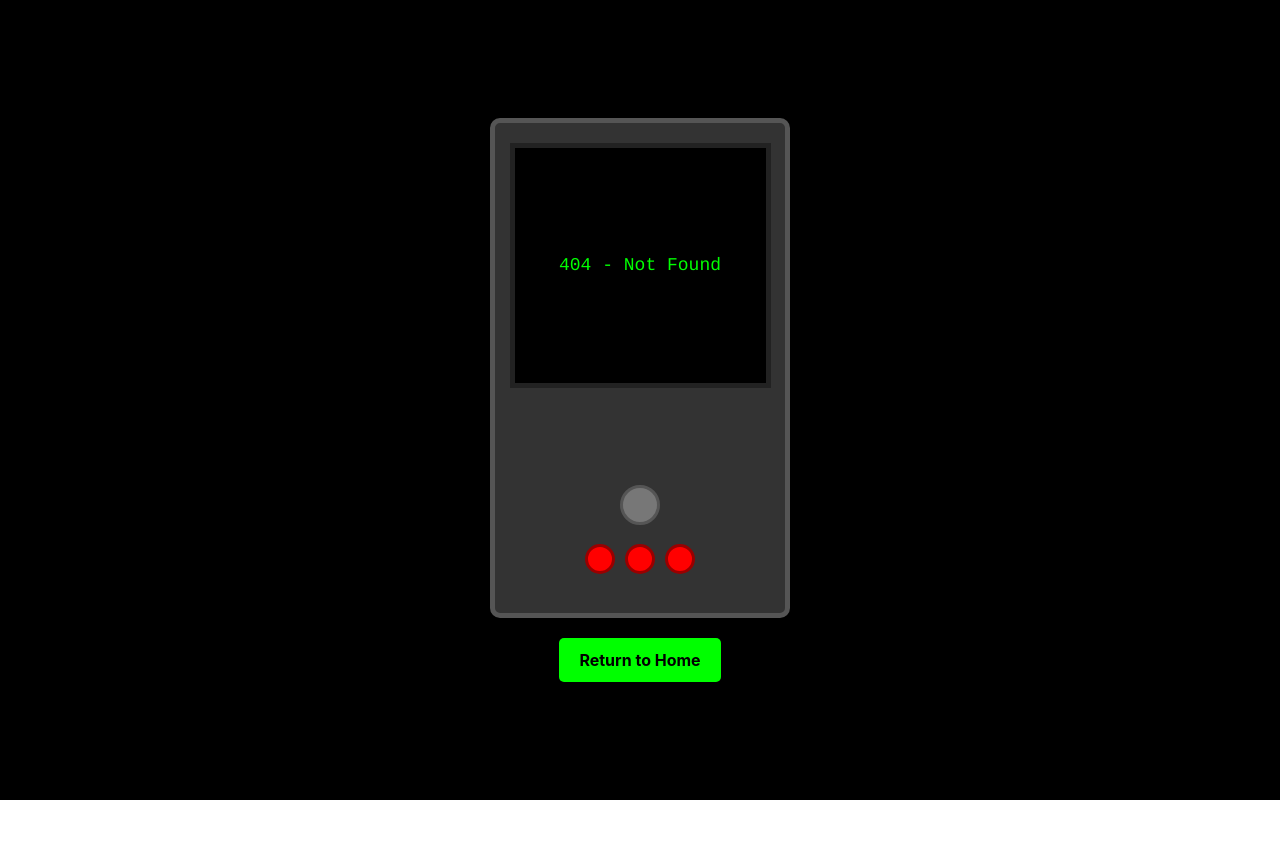
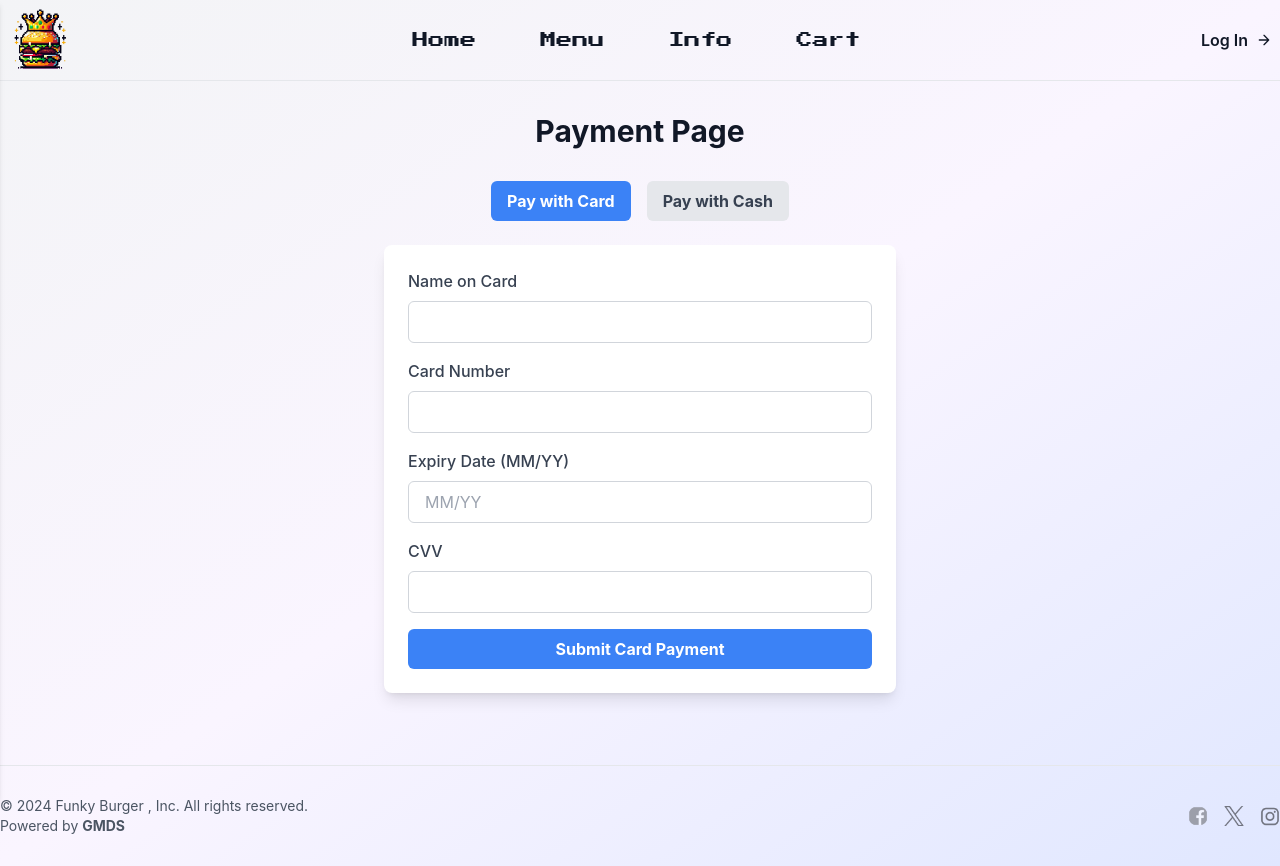
Before and after one commit to mandwras/Funky-Burger, a Next.js app: page /pay in a window 1280 px wide. Before the commit this address had no page. Before the commit the page ends 800 px from the top, so only its background shows below. Built offline with nearby package versions, Linux system fonts and the light colour scheme.

Commit message:
Payment page added

```diff
--- a/src/app/check/page.js
+++ b/src/app/check/page.js
@@ -3,15 +3,16 @@ import React, { useState } from "react";
 import Header from "../components/header";
 import Footer from "../components/footer";
 import { useCartContext } from "../hooks/cartContext";
+import Link from "next/link";
 
 const Checkout = () => {
   const { cart, setCart } = useCartContext();
   const [deliveryOption, setDeliveryOption] = useState("Takeaway");
 
-  const recommendedItems = [
+  const recommendedItems = [ //teporary until i add them to json or database
     { id: 101, name: "Extra Sauce", price: 1.5, description: "Add more flavor!" },
-    { id: 102, name: "Garlic Bread", price: 3.0, description: "Perfect side dish." },
-    { id: 103, name: "Drink Combo", price: 2.5, description: "Stay refreshed." },
+    { id: 102, name: "Fried Potatoes", price: 3.0, description: "Perfect side dish." },
+    { id: 103, name: "Coca Cola", price: 2.5, description: "Stay refreshed." },
   ];
 
   const totalPrice = cart.reduce(
@@ -139,11 +140,13 @@ const Checkout = () => {
               </div>
 
               <div className="w-full sm:w-auto flex justify-between items-center sm:space-x-4">
-                <button className="px-4 py-2 bg-green-500 text-white rounded-md w-full sm:w-48">
-                  {deliveryOption === "Takeaway"
-                    ? "Proceed to Payment"
-                    : "Scan QR Code"}
-                </button>
+                <Link href={deliveryOption === "Takeaway" ? "/pay" : "/"  }>
+                  <button className="px-4 py-2 bg-green-500 text-white rounded-md w-full sm:w-48">
+                    {deliveryOption === "Takeaway"
+                      ? "Proceed to Payment"
+                      : "Scan QR Code"}
+                  </button>
+                </Link>
               </div>
             </div>
           </div>
--- /dev/null
+++ b/src/app/pay/page.js
@@ -0,0 +1,176 @@
+"use client"
+import React, { useState } from "react";
+import Header from "../components/header";
+import Footer from "../components/footer";
+
+const PaymentPage = () => {
+  const [paymentMethod, setPaymentMethod] = useState("card"); // Default to card payment
+  const [cardNumber, setCardNumber] = useState("");
+  const [expiryDate, setExpiryDate] = useState("");
+  const [cvv, setCvv] = useState("");
+  const [nameOnCard, setNameOnCard] = useState("");
+  const [error, setError] = useState("");
+
+  const handlePayment = (e) => {
+    e.preventDefault();
+
+    if (paymentMethod === "card") {
+      // Basic validation for card payment
+      if (!cardNumber || !expiryDate || !cvv || !nameOnCard) {
+        setError("Please fill in all card details.");
+        return;
+      }
+      if (cardNumber.length !== 16 || isNaN(cardNumber)) {
+        setError("Invalid card number. Must be 16 digits.");
+        return;
+      }
+      if (cvv.length !== 3 || isNaN(cvv)) {
+        setError("Invalid CVV. Must be 3 digits.");
+        return;
+      }
+      setError("");
+      alert("Card Payment Successful!");
+    } else {
+      // Cash payment logic
+      alert("Cash Payment Selected! Please pay at the counter.");
+    }
+  };
+
+  return (
+    <div className="bg-gradient-to-br from-gray-100 via-purple-50 to-indigo-100 min-h-screen">
+      <Header />
+      <div className="container mx-auto p-8">
+        <h1 className="text-3xl text-center mb-8 font-bold text-gray-900">
+          Payment Page
+        </h1>
+
+        {/* Payment Method Toggle */}
+        <div className="mb-6 flex justify-center space-x-4">
+          <button
+            onClick={() => setPaymentMethod("card")}
+            className={`px-4 py-2 rounded-md font-bold ${
+              paymentMethod === "card"
+                ? "bg-blue-500 text-white"
+                : "bg-gray-200 text-gray-700"
+            }`}
+          >
+            Pay with Card
+          </button>
+          <button
+            onClick={() => setPaymentMethod("cash")}
+            className={`px-4 py-2 rounded-md font-bold ${
+              paymentMethod === "cash"
+                ? "bg-green-500 text-white"
+                : "bg-gray-200 text-gray-700"
+            }`}
+          >
+            Pay with Cash
+          </button>
+        </div>
+
+        {/* Card Payment Form */}
+        {paymentMethod === "card" && (
+          <form
+            onSubmit={handlePayment}
+            className="max-w-lg mx-auto bg-white p-6 rounded-lg shadow-lg"
+          >
+            {error && (
+              <p className="mb-4 text-red-500 text-center font-semibold">
+                {error}
+              </p>
+            )}
+            <div className="mb-4">
+              <label
+                htmlFor="nameOnCard"
+                className="block text-gray-700 font-medium mb-2"
+              >
+                Name on Card
+              </label>
+              <input
+                type="text"
+                id="nameOnCard"
+                className="w-full px-4 py-2 border border-gray-300 rounded-md focus:outline-none focus:ring-2 focus:ring-blue-500"
+                value={nameOnCard}
+                onChange={(e) => setNameOnCard(e.target.value)}
+              />
+            </div>
+
+            <div className="mb-4">
+              <label
+                htmlFor="cardNumber"
+                className="block text-gray-700 font-medium mb-2"
+              >
+                Card Number
+              </label>
+              <input
+                type="text"
+                id="cardNumber"
+                className="w-full px-4 py-2 border border-gray-300 rounded-md focus:outline-none focus:ring-2 focus:ring-blue-500"
+                value={cardNumber}
+                onChange={(e) => setCardNumber(e.target.value)}
+              />
+            </div>
+
+            <div className="mb-4">
+              <label
+                htmlFor="expiryDate"
+                className="block text-gray-700 font-medium mb-2"
+              >
+                Expiry Date (MM/YY)
+              </label>
+              <input
+                type="text"
+                id="expiryDate"
+                className="w-full px-4 py-2 border border-gray-300 rounded-md focus:outline-none focus:ring-2 focus:ring-blue-500"
+                placeholder="MM/YY"
+                value={expiryDate}
+                onChange={(e) => setExpiryDate(e.target.value)}
+              />
+            </div>
+
+            <div className="mb-4">
+              <label
+                htmlFor="cvv"
+                className="block text-gray-700 font-medium mb-2"
+              >
+                CVV
+              </label>
+              <input
+                type="text"
+                id="cvv"
+                className="w-full px-4 py-2 border border-gray-300 rounded-md focus:outline-none focus:ring-2 focus:ring-blue-500"
+                value={cvv}
+                onChange={(e) => setCvv(e.target.value)}
+              />
+            </div>
+
+            <button
+              type="submit"
+              className="w-full px-4 py-2 bg-blue-500 text-white rounded-md font-bold hover:bg-blue-600 transition"
+            >
+              Submit Card Payment
+            </button>
+          </form>
+        )}
+
+        {/* Cash Payment Message */}
+        {paymentMethod === "cash" && (
+          <div className="max-w-lg mx-auto bg-white p-6 rounded-lg shadow-lg text-center">
+            <p className="text-gray-700 mb-4">
+              You have selected to pay with cash. Please proceed to the counter
+            </p>
+            <button
+              onClick={handlePayment}
+              className="px-4 py-2 bg-green-500 text-white rounded-md font-bold hover:bg-green-600 transition"
+            >
+              Confirm Cash Payment
+            </button>
+          </div>
+        )}
+      </div>
+      <Footer />
+    </div>
+  );
+};
+
+export default PaymentPage;
```
